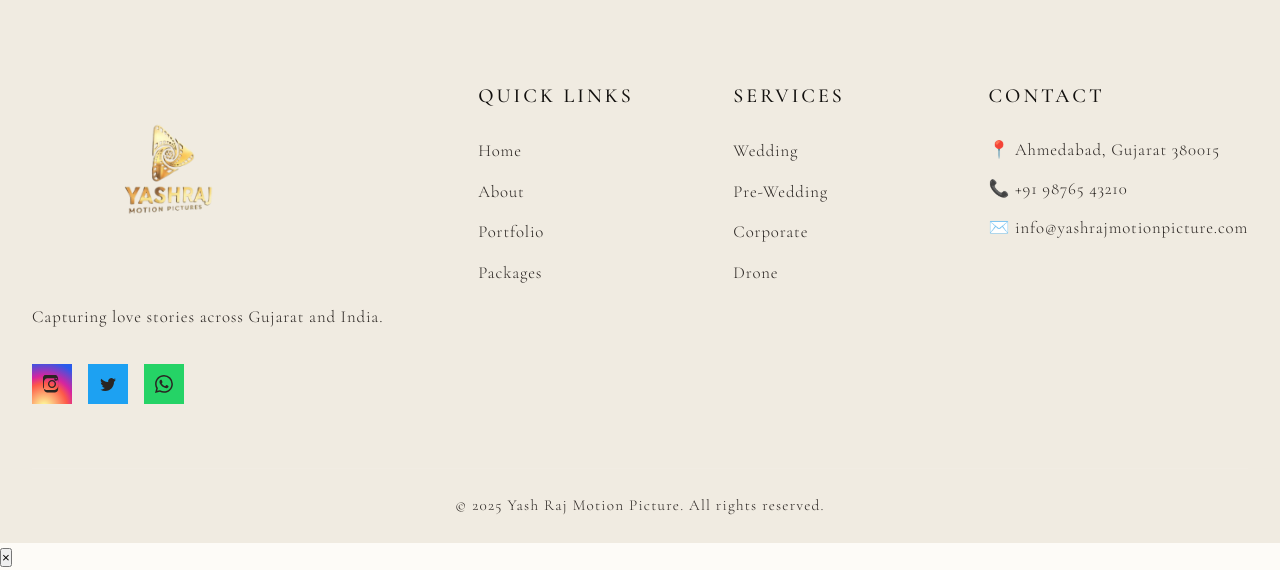
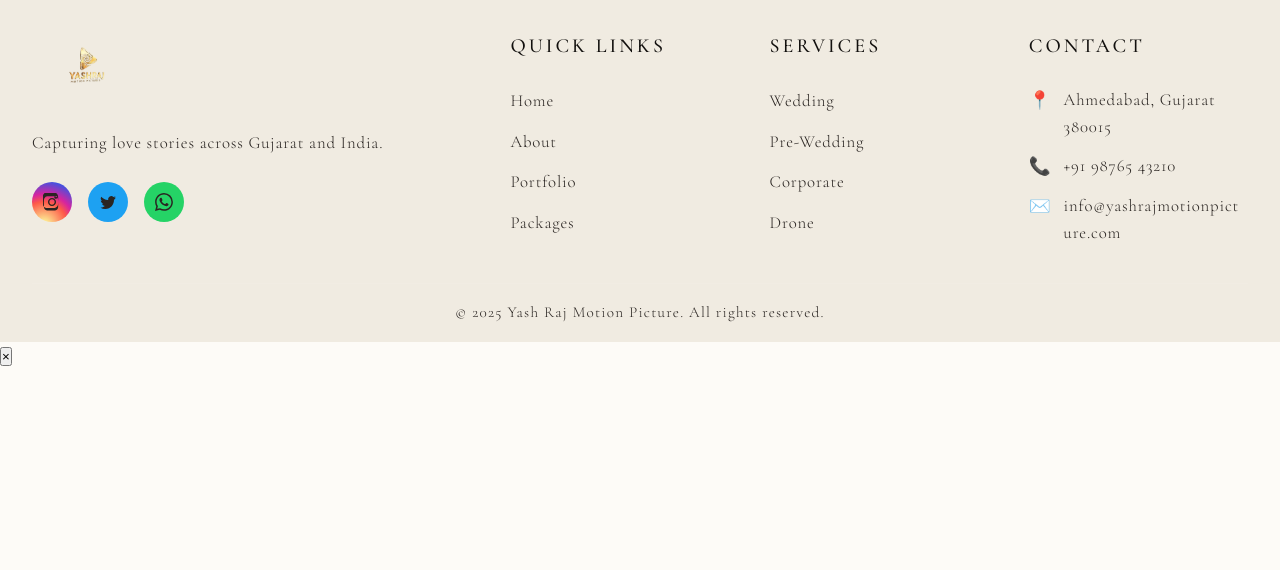
Before and after one commit to Gamivishal/Photoandvideographywhitethem, a website: page index.html in a window 1280 px wide. Shown: the part 7951-8521 px from the top of the page. After the commit the page ends 8320 px from the top, so only its background shows below. Drawn offline with nearby package versions, Linux system fonts and the light colour scheme; a web font is replaced by a local one.

Commit message:
Footer Change

```diff
--- a/css/style.css
+++ b/css/style.css
@@ -1718,24 +1718,24 @@ ul {
    ============================================================ */
 .footer {
   background: #050505;
-  padding: 80px 0 0;
+  padding: 30px 0 0;
   border-top: 1px solid rgba(201, 169, 110, 0.1);
 }
 
 .footer-grid {
   display: grid;
   grid-template-columns: 2fr 1fr 1fr 1fr;
-  gap: 4rem;
-  margin-bottom: 4rem;
+  gap: 2.5rem;
+  margin-bottom: 1.5rem;
 }
 
 .footer-logo {
-  margin-bottom: 1.5rem;
+  margin-bottom: 1.25rem;
   display: block;
 }
 
 .footer-logo img {
-  height: 200px;
+  height: 80px;
   width: auto;
   object-fit: contain;
   display: block;
@@ -1746,7 +1746,7 @@ ul {
   color: #ffffff;
   font-size: 1.05rem;
   letter-spacing: 0.05em;
-  margin-bottom: 2rem;
+  margin-bottom: 1.5rem;
 }
 
 .social-links {
@@ -1758,6 +1758,7 @@ ul {
   width: 40px;
   height: 40px;
   border: 1px solid rgba(201, 169, 110, 0.3);
+  border-radius: 50%;
   display: flex;
   align-items: center;
   justify-content: center;
@@ -1853,7 +1854,18 @@ ul {
   letter-spacing: 0.05em;
   line-height: 1.6;
   margin-bottom: 0.75rem;
-  white-space: nowrap;
+  display: flex;
+  align-items: flex-start;
+  gap: 0.75rem;
+}
+
+.footer-contact .contact-icon {
+  flex-shrink: 0;
+  font-size: 1.1rem;
+}
+
+.footer-contact .contact-text {
+  word-break: break-word;
 }
 
 .footer-contact li a {
@@ -1867,12 +1879,12 @@ ul {
 }
 
 .footer-contact {
-  text-align: justify;
+  text-align: left;
 }
 
 .footer-bottom {
   border-top: 1px solid rgba(255, 255, 255, 0.05);
-  padding: 1.5rem 0;
+  padding: 1rem 0;
   text-align: center;
 }
 
@@ -1918,7 +1930,7 @@ ul {
 
   .footer-grid {
     grid-template-columns: 1fr 1fr;
-    gap: 3rem;
+    gap: 2rem;
   }
 
   .nav-links {
@@ -2089,8 +2101,13 @@ ul {
     grid-template-rows: auto;
   }
 
+  .footer {
+    padding: 20px 0 0;
+  }
+
   .footer-grid {
     grid-template-columns: 1fr;
+    gap: 2rem;
   }
 }
 
--- a/js/footer.js
+++ b/js/footer.js
@@ -44,9 +44,9 @@
       <div class="footer-col">
         <h4>Contact</h4>
         <ul class="footer-contact">
-          <li>📍 Ahmedabad, Gujarat 380015</li>
-          <li>📞 <a href="tel:+919876543210">+91 98765 43210</a></li>
-          <li>✉️ <a href="mailto:info@yashrajmotionpicture.com">info@yashrajmotionpicture.com</a></li>
+          <li><span class="contact-icon">📍</span><span class="contact-text">Ahmedabad, Gujarat 380015</span></li>
+          <li><span class="contact-icon">📞</span><span class="contact-text"><a href="tel:+919876543210">+91 98765 43210</a></span></li>
+          <li><span class="contact-icon">✉️</span><span class="contact-text"><a href="mailto:info@yashrajmotionpicture.com">info@yashrajmotionpicture.com</a></span></li>
         </ul>
       </div>
     </div>
```
Also changed, not shown: partials/footer.html (+3 -3 lines).
